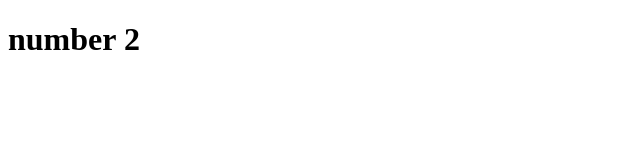
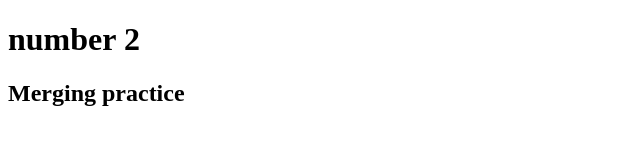
Before and after one commit to devfrankkim/testing, a plain HTML site: page 2/index.html in a window 1280 px wide. Shown: the whole page, without its empty margins (0-640 px from the left). Drawn offline with Linux system fonts and the light colour scheme.

Commit message:
merging practice

```diff
--- a/2/index.html
+++ b/2/index.html
@@ -7,5 +7,6 @@
   </head>
   <body>
     <h1>number 2</h1>
+    <h2>Merging practice</h2>
   </body>
 </html>
```
